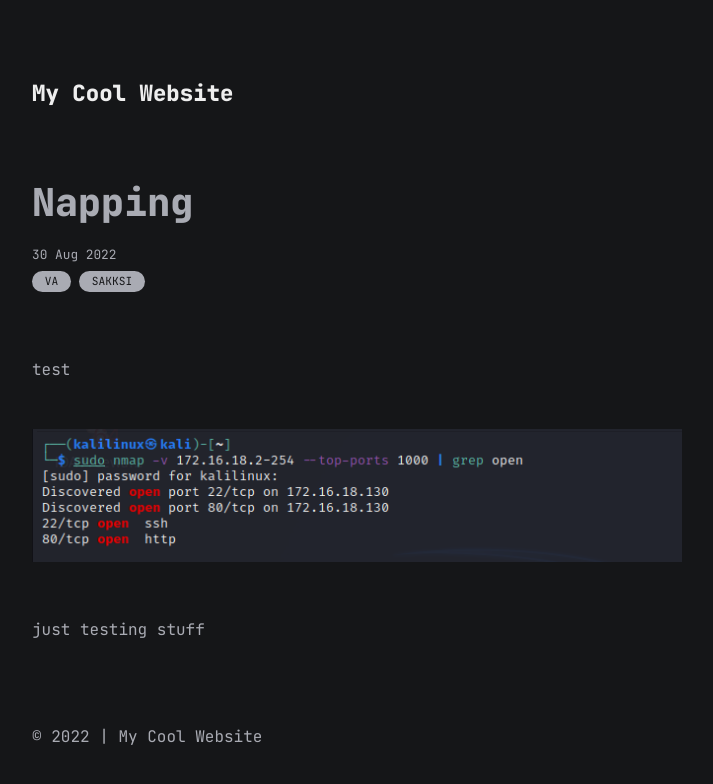
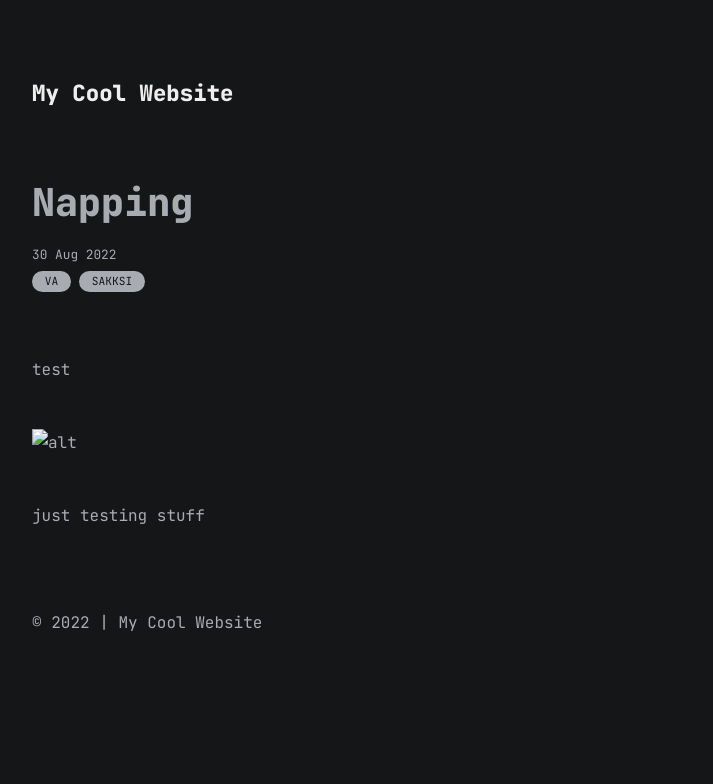
Before and after one commit to gar-7/blog, a Jekyll site: the page built from all_collections/_posts/2022-08-31-napping.md, in a window 1280 px wide. Shown: the top 784 px of the page, without its empty margins (283-996 px from the left). Built offline with Jekyll 4.4.1, drawn with Linux system fonts in a browser that asks for light colours.

Commit message:
Update 2022-08-31-napping.md

```diff
--- a/all_collections/_posts/2022-08-31-napping.md
+++ b/all_collections/_posts/2022-08-31-napping.md
@@ -7,6 +7,6 @@ categories: [VA, SAKKSI]
 
 test
 
-![alt](https://github.com/gar-7/blog/blob/gh-pages/pic/napping/1.png)
+![alt](pic/napping/1.png)
 
 just testing stuff
```
